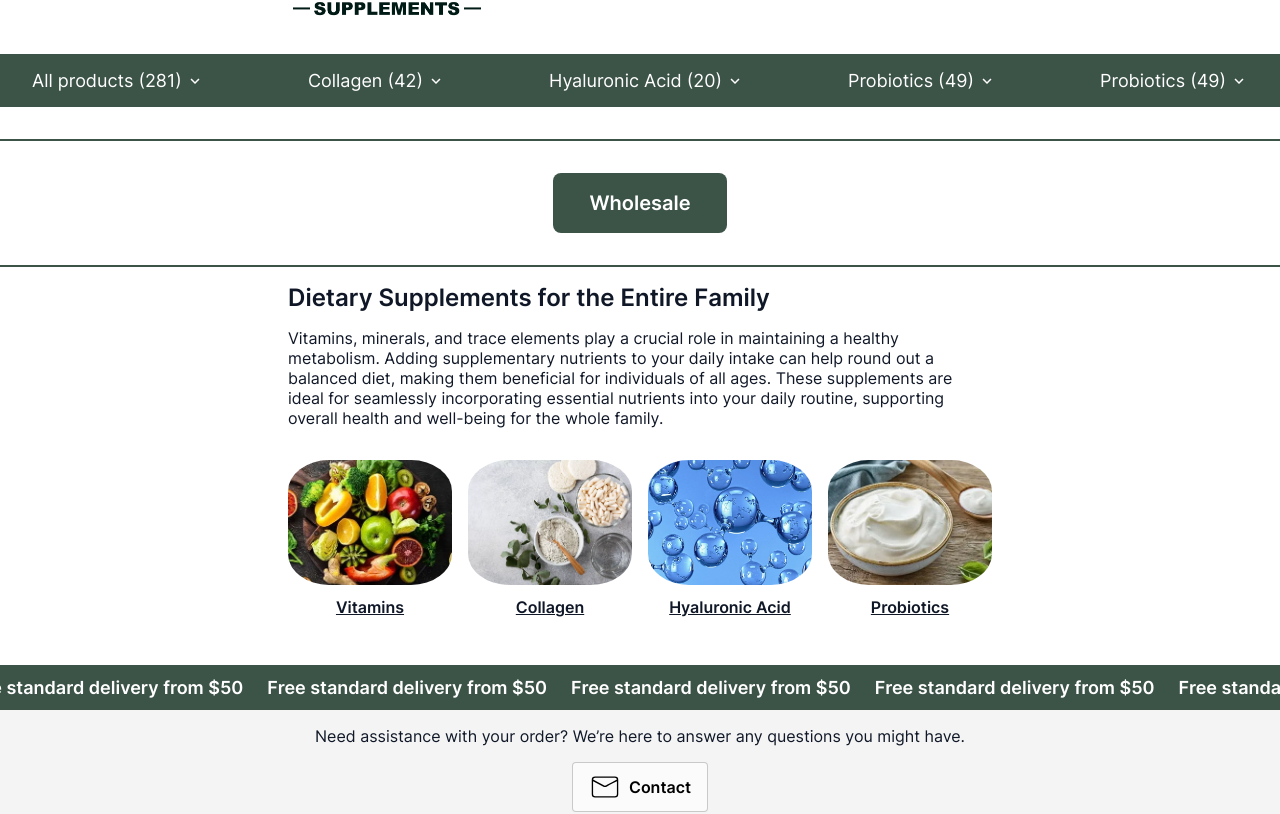
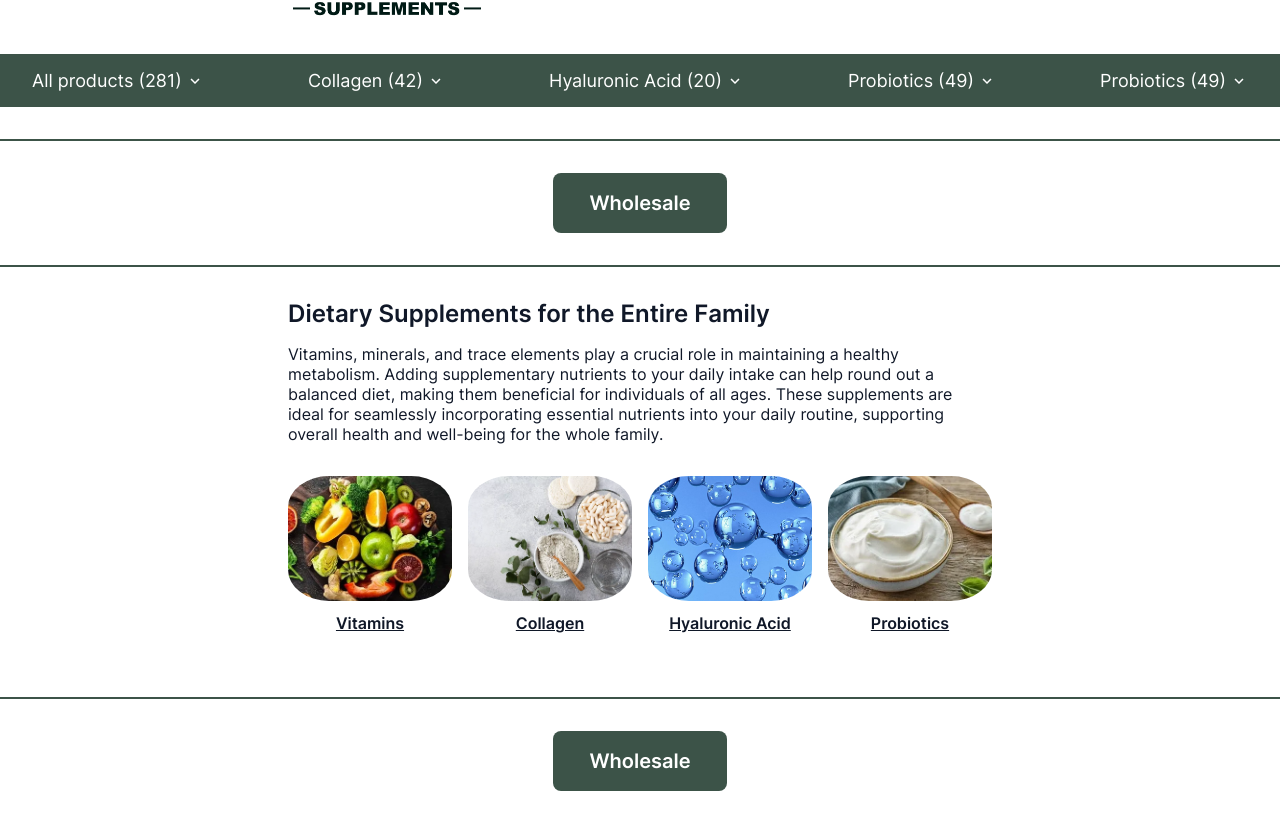
Before and after one commit to Musteks555/Arbel, a React (Vite) app: page / in a window 1280 px wide. Shown: the part 194-1008 px from the top of the page. Built offline with nearby package versions, Linux system fonts and the light colour scheme.

Commit message:
add wholesaleBtn styles

```diff
--- a/src/components/WholesaleBtn/WholesaleBtn.jsx
+++ b/src/components/WholesaleBtn/WholesaleBtn.jsx
@@ -1,11 +1,12 @@
 import { Link } from "react-router-dom";
+
 import css from "./WholesaleBtn.module.css";
 
 const WholesaleBtn = () => {
     return (
         <>
             <div className={css.wholesaleBtnContainer}>
-                <Link to={""} className={css.wholesaleBtn}>
+                <Link to={"/"} className={css.wholesaleBtn}>
                     Wholesale
                 </Link>
             </div>
--- a/src/components/WholesaleBtn/WholesaleBtn.module.css
+++ b/src/components/WholesaleBtn/WholesaleBtn.module.css
@@ -1,6 +1,6 @@
 .wholesaleBtnContainer {
     padding: 16px 0;
-    margin: 0 auto 8px;
+    margin: 8px auto;
 
     border-top: 2px solid #082518c9;
     border-bottom: 2px solid #082518c9;
@@ -23,12 +23,19 @@
     width: fit-content;
 
     background-color: #082518c9;
+
+    transition: background-color 0.3s ease, box-shadow 0.3s ease;
+}
+
+.wholesaleBtn:hover {
+    background-color: #0a3a28;
+    box-shadow: 0 4px 10px rgba(0, 0, 0, 0.2);
 }
 
 @media screen and (min-width: 768px) {
     .wholesaleBtnContainer {
+        margin: 16px auto;
         padding: 32px 0;
-        margin: 0 auto 16px;
     }
 
     .wholesaleBtn {
@@ -38,6 +45,10 @@
 }
 
 @media screen and (min-width: 1440px) {
+    .wholesaleBtnContainer {
+        margin: 24px auto;
+    }
+
     .wholesaleBtn {
         font-size: 24px;
         padding: 24px 48px;
--- a/src/pages/Home/Home.jsx
+++ b/src/pages/Home/Home.jsx
@@ -13,9 +13,9 @@ const Home = () => {
         <>
             <DocumentTitle>Home</DocumentTitle>
 
+            <WholesaleBtn />
+
             <section className={css.productCategories}>
-                <WholesaleBtn />
-
                 <Container>
                     <MainDescription />
                     <ProductCategories />
@@ -26,6 +26,8 @@ const Home = () => {
                 <Container>{/* <Bestsellers/> */}</Container>
             </section>
 
+            <WholesaleBtn />
+
             <DeliveryText />
         </>
     );
```
